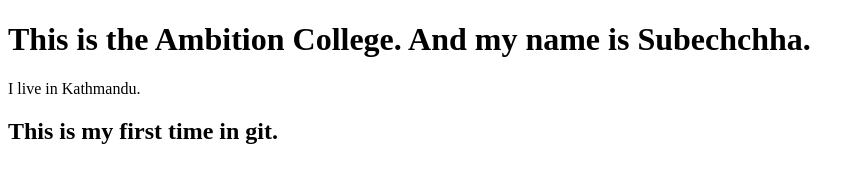
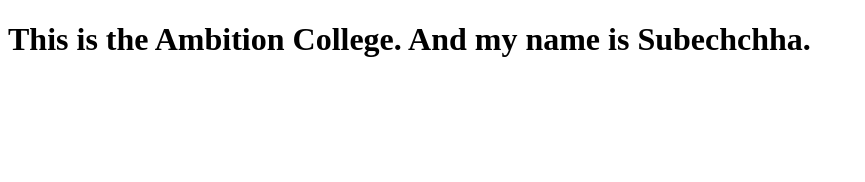
Before and after one commit to Subechchha7/ambition-college, a plain HTML site: page index.html in a window 1280 px wide. Shown: the whole page, without its empty margins (0-865 px from the left). Drawn offline with Linux system fonts and the light colour scheme.

Commit message:
i am commiting

```diff
--- a/index.html
+++ b/index.html
@@ -5,7 +5,7 @@
 </head>
 <body>
 <h1>This is the Ambition College. And my name is Subechchha.</h1>
-<p>I live in Kathmandu.</p>
-<h2>This is my first time in git.</h2>
+
+
 </body>
 </html>
```
Also changed, not shown: dashboard.html (+5 -1 lines).
